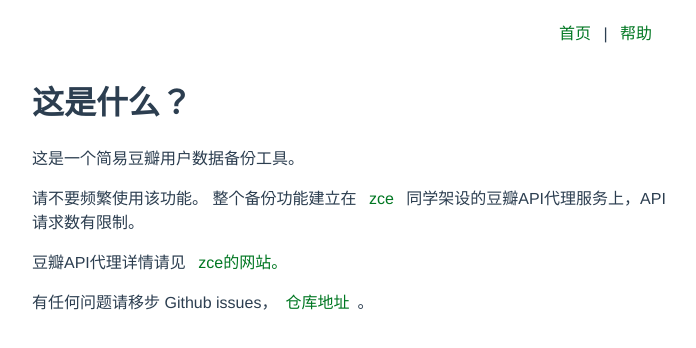
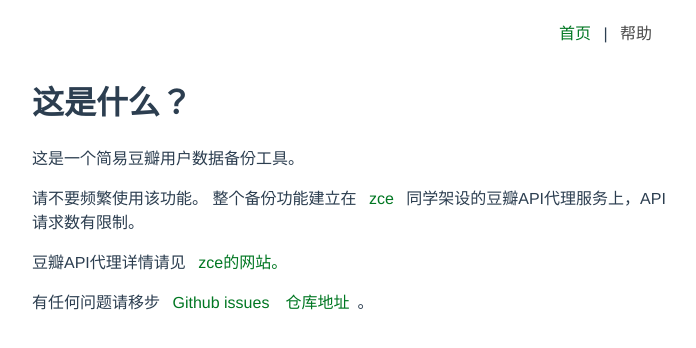
Before and after one commit to douban-republic/archive, a Vue app: page /about in a window 1280 px wide. Shown: the top 348 px of the page, without its empty margins (288-984 px from the left). Built offline with nearby package versions, Linux system fonts and the light colour scheme.

Commit message:
add issue page link

```diff
--- a/src/App.vue
+++ b/src/App.vue
@@ -44,6 +44,7 @@
       text-decoration: none;
       &.router-link-exact-active {
         cursor: default;
+        color: #494949;
       }
     }
   }
--- a/src/views/About.vue
+++ b/src/views/About.vue
@@ -5,6 +5,7 @@
     <p>请不要频繁使用该功能。
       整个备份功能建立在 <a href="https://github.com/zce" target="_blank">zce</a> 同学架设的豆瓣API代理服务上，API请求数有限制。</p>
     <p>豆瓣API代理详情请见 <a href="https://douban.uieee.com/" target="_blank">zce的网站。</a></p>
-    <p>有任何问题请移步 Github issues，<a href="https://github.com/douban-republic/archive" target="_blank">仓库地址</a>。</p>
+    <p>有任何问题请移步 <a href="https://github.com/douban-republic/archive/issues/new/choose" target="_blank">Github issues</a>
+      <a href="https://github.com/douban-republic/archive" target="_blank">仓库地址</a>。</p>
   </div>
 </template>
```
Also changed, not shown: 12 other files (tests, documents, lock files or other folders).
